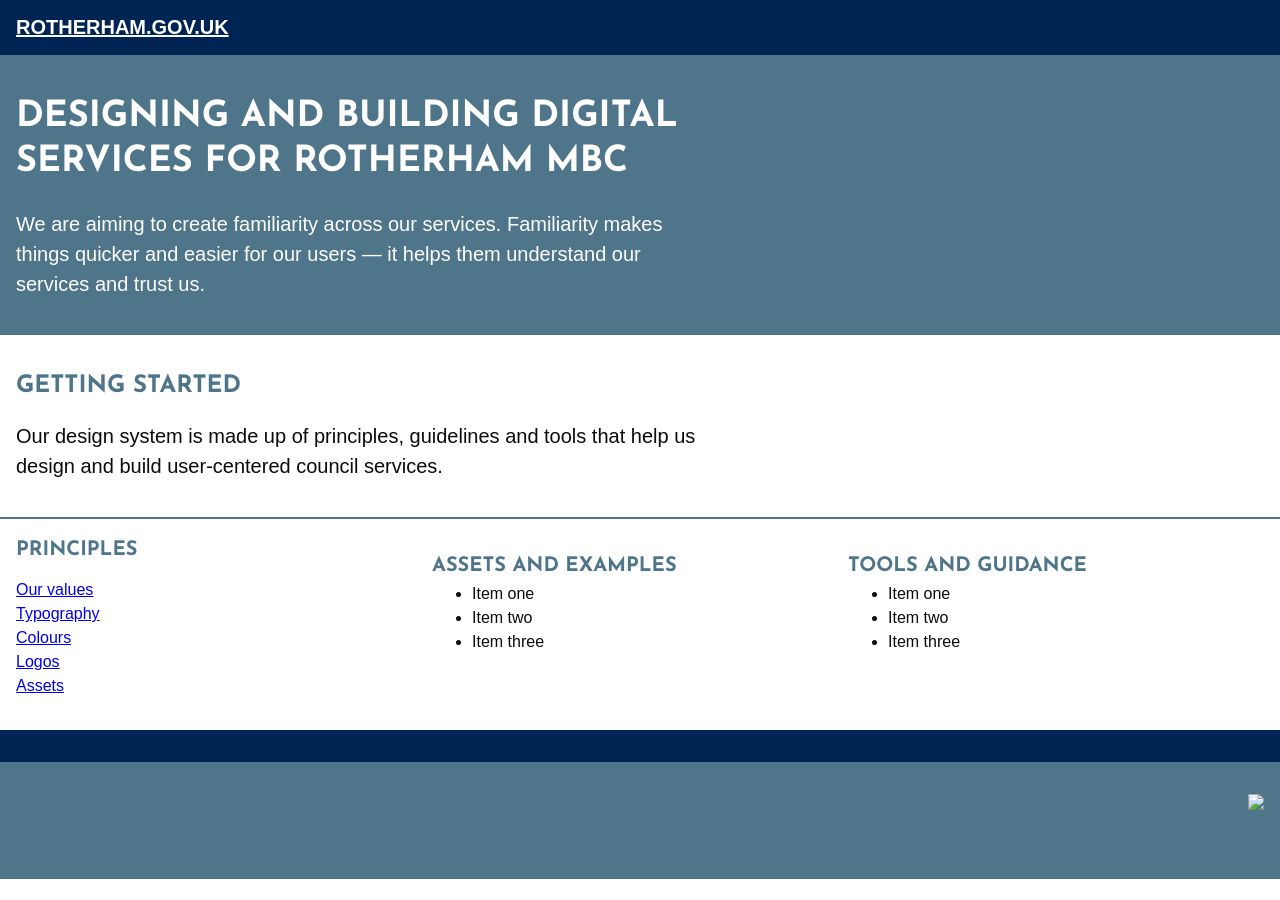
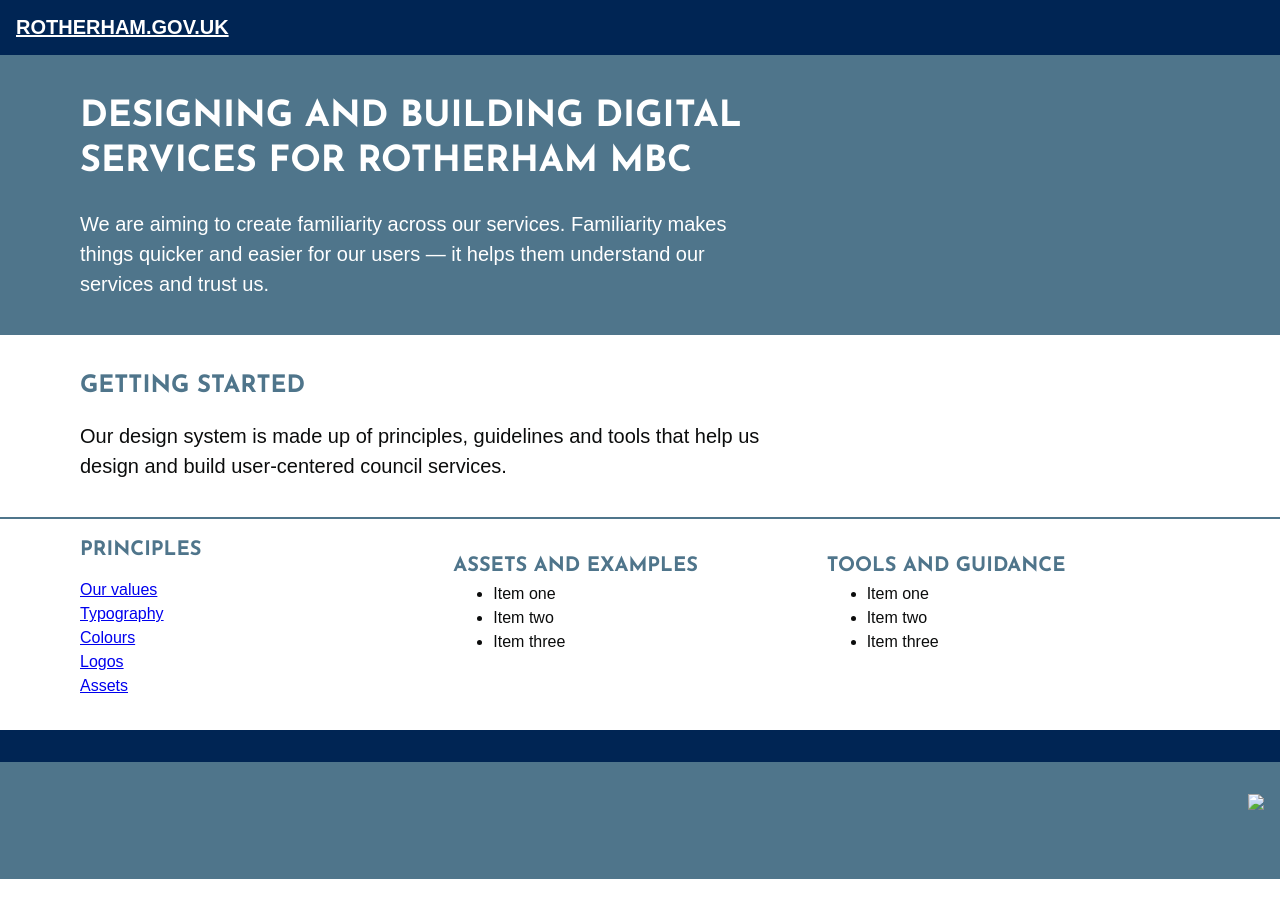
Before and after one commit to rothgov/design-manual, a Jekyll site: the page built from index.html, in a window 1280 px wide. Built offline with Jekyll 4.4.1, drawn with Linux system fonts in a browser that asks for light colours; some web fonts are replaced.

Commit message:
Update index.html

```diff
--- a/index.html
+++ b/index.html
@@ -3,19 +3,19 @@
 layout: default
 ---
 
-<section class="bg-grey-5 white">
+<section class="bg-grey-5 white ph5-l">
   <div class="container ph3 pv3 center">
     <h1 class="f2 lh-title fw7 measure-narrow josefin ttu">Designing and building digital services for Rotherham MBC</h1>
     <p class="f4 lh-copy measure-wide">We are aiming to create familiarity across our services. Familiarity makes things quicker and easier for our users — it helps them understand our services and trust us.</p>
   </div>
 </section>
-<section class="bb bw1 b--grey-5">
+<section class="bb bw1 b--grey-5 ph5-l">
   <div class="container ph3 pv3 center">
     <h2 class="f3 lh-title fw7 measure josefin ttu grey-5">Getting started</h2>
     <p class="f4 lh-copy measure-wide">Our design system is made up of principles, guidelines and tools that help us design and build user-centered council services.</p>
   </div>
 </section>
-<section>
+<section class="ph5-l">
   <div class="container ph3 pv3 center flex flex-column flex-row-m flex-row-l justify-between">
     <div class="w-third-m w-third-l">
       <h3 class="f4 josefin ttu grey-5 mb0 mt1">Principles</h3>
```
